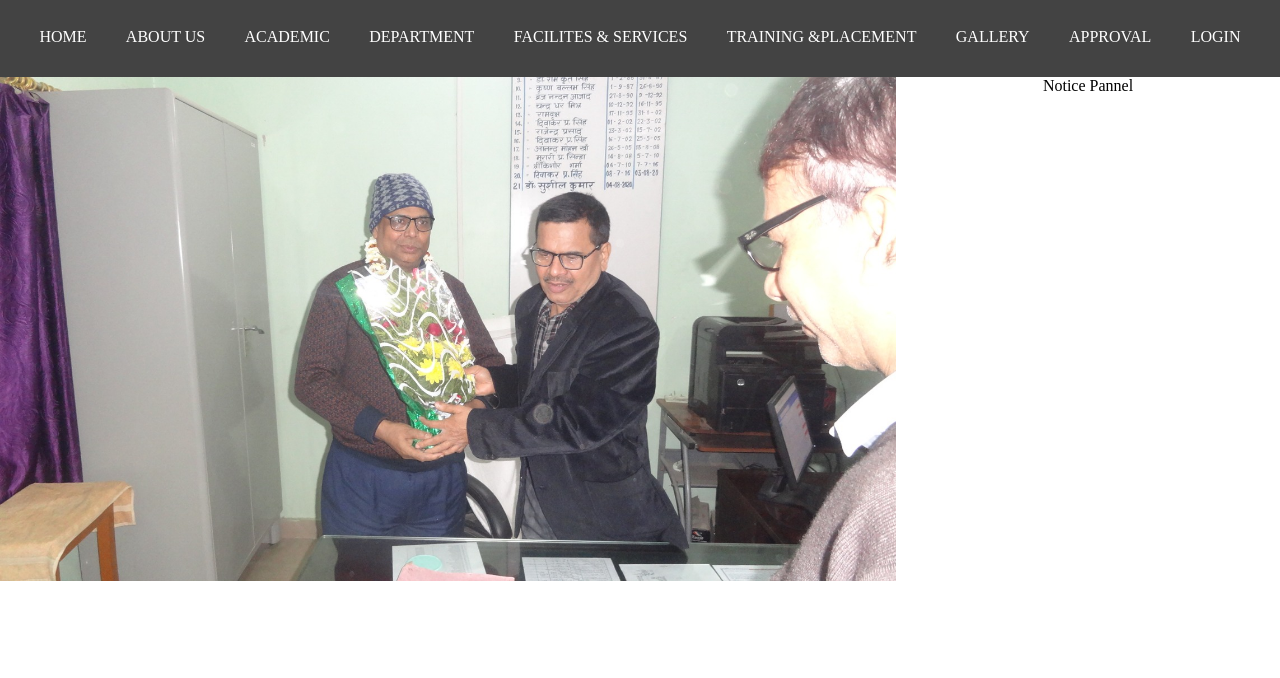
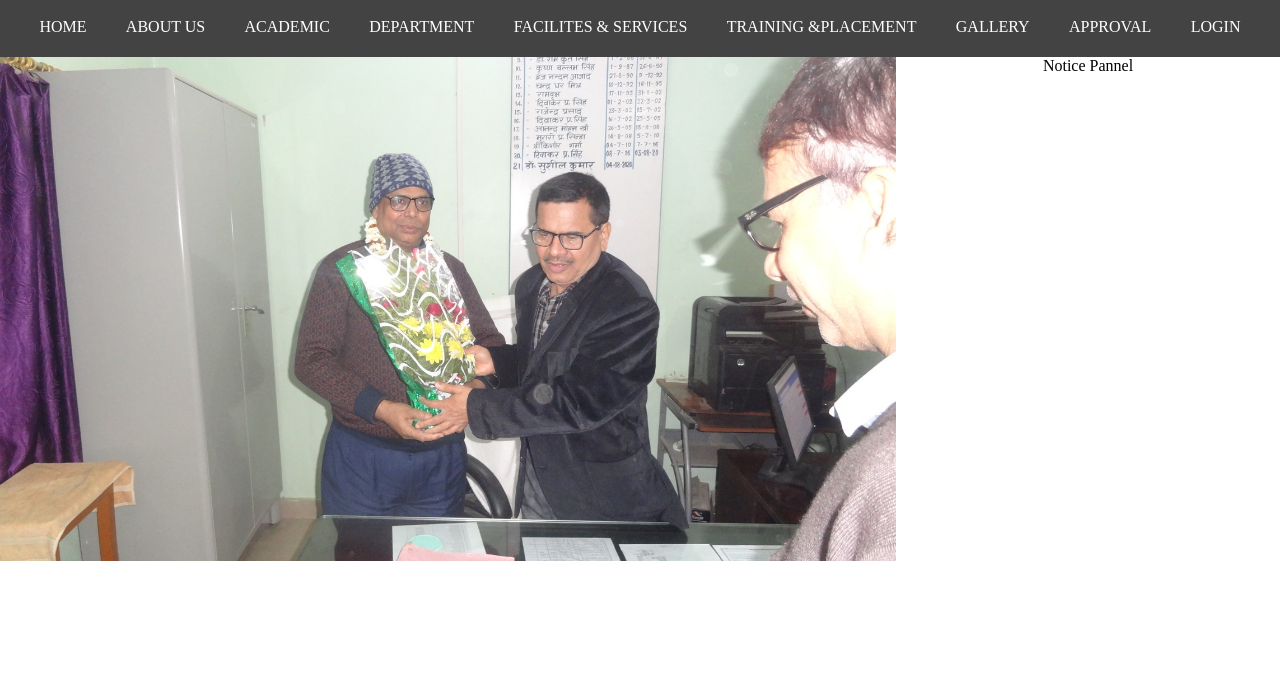
Before and after one commit to riteshrajop/collagehomepage, a plain HTML site: page index.html in a window 1280 px wide. Shown: the part 93-771 px from the top of the page. Drawn offline with Linux system fonts and the light colour scheme.

Commit message:
Update index.css

```diff
--- a/index.css
+++ b/index.css
@@ -19,8 +19,8 @@ header{
    padding-left:27%;
 }
 nav{
-    height:10vh;
-    width:100vw;
+    height:60px;
+    width:100%;
     background:rgb(67, 67, 67);
     color:white;
     margin:auto;
@@ -71,7 +71,7 @@ nav a:active{
     width: 70%;
     height:100vh;
 
-    position:relative;
+
     display:inline-block;
 }
 
@@ -82,8 +82,6 @@ nav a:active{
     width:30%;
     height:100vh;
     text-align:center;
-
-
     display:inline-block;
     flex-wrap:wrap;
 }
@@ -126,7 +124,6 @@ footer{
    color:white;
    align-items: center;
    justify-self: start;
-   justify-content:center;
 }
 .foot1{
     display: inline-block;
```
